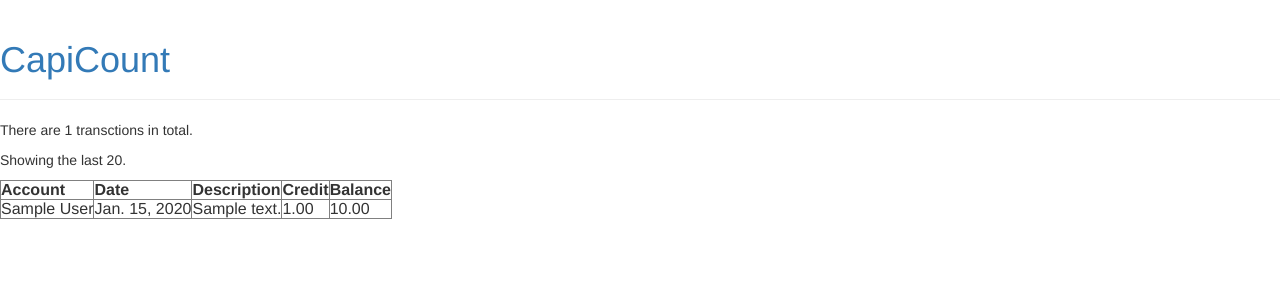
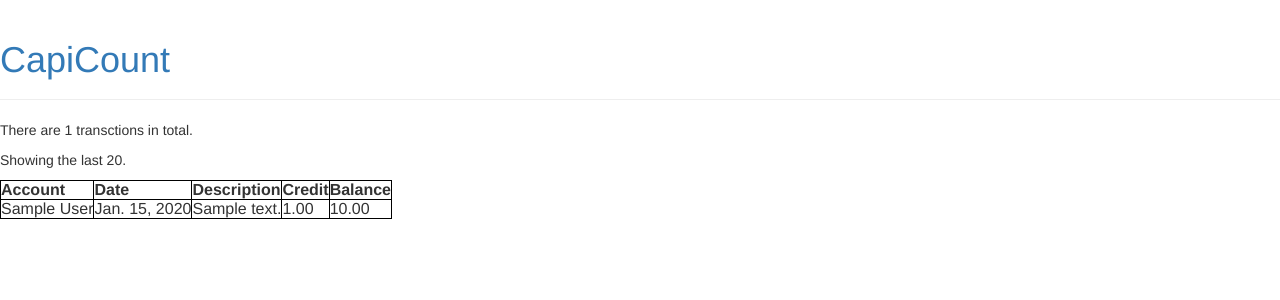
Before and after one commit to Zen-CODE/zenprojects, a Django app: page /budget/view_transactions in a window 1280 px wide. Shown: the top 300 px of the page. Run offline with Django 3.2, Linux system fonts and the light colour scheme; tables that the repository leaves empty hold one stand-in row (values such as "Sample post"); some libraries are stand-ins or nearby versions.

Commit message:
Added custom css

```diff
--- /dev/null
+++ b/python/django/capiccount/budget/static/budget/style.css
@@ -0,0 +1,10 @@
+table, th, td {
+  border: 1px solid black;
+  border-collapse: collapse;
+}
+table {
+  border-spacing: 5px;
+}
+ th {
+  text-align: left;
+}
--- a/python/django/capiccount/budget/templates/base.html
+++ b/python/django/capiccount/budget/templates/base.html
@@ -5,7 +5,7 @@
         <link rel="stylesheet" href="//maxcdn.bootstrapcdn.com/bootstrap/3.2.0/css/bootstrap.min.css">
         <link rel="stylesheet" href="//maxcdn.bootstrapcdn.com/bootstrap/3.2.0/css/bootstrap-theme.min.css">
         <link href='//fonts.googleapis.com/css?family=Lobster&subset=latin,latin-ext' rel='stylesheet' type='text/css'>
-        <link rel="stylesheet" href="{% static 'css/blog.css' %}">
+        <link rel="stylesheet" type="text/css" href="{% static 'budget/style.css' %}">
     </head>
     <body>
         <div class="page-header">
```
